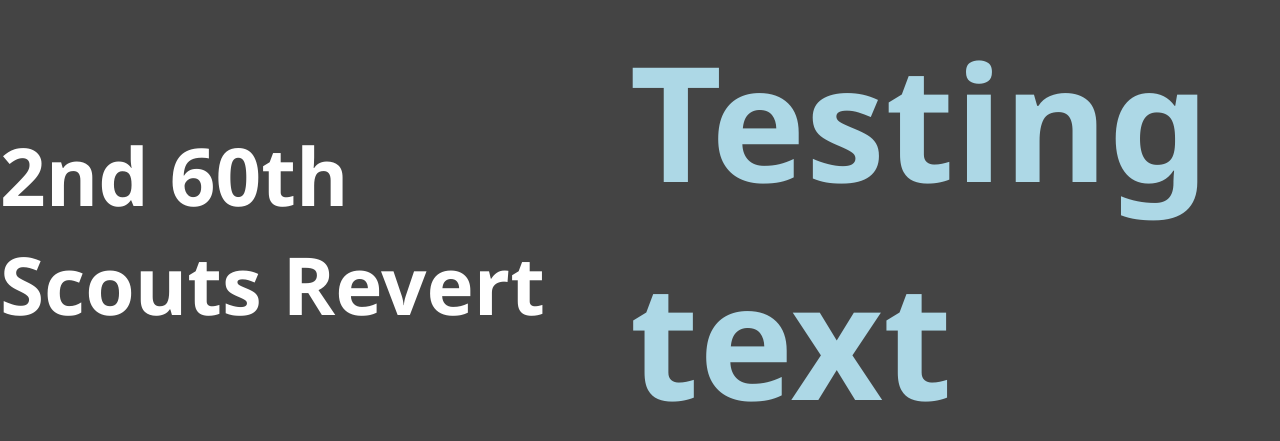
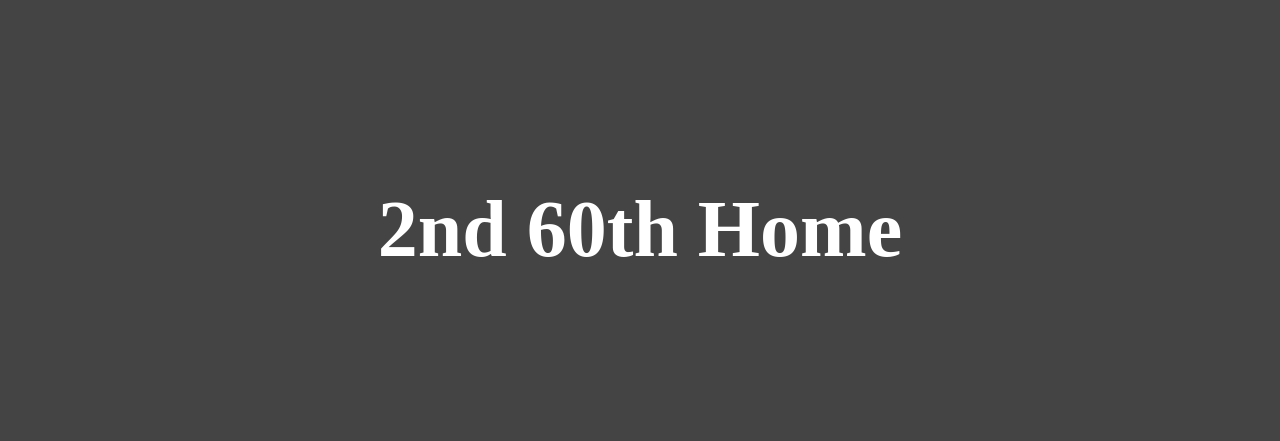
Before and after one commit to RKHTechnologies/2nd60thscouts, a React (Create React App) app: page / in a window 1280 px wide. Shown: the part 171-612 px from the top of the page. Built offline with nearby package versions, Linux system fonts and the light colour scheme.

Commit message:
Added home component, testing deployment issues

```diff
--- a/public/index.html
+++ b/public/index.html
@@ -9,7 +9,6 @@
       name="description"
       content="Web site created using create-react-app"
     />
-    <link rel="apple-touch-icon" href="%PUBLIC_URL%/logo192.png" />
     <!--
       manifest.json provides metadata used when your web app is installed on a
       user's mobile device or desktop. See https://developers.google.com/web/fundamentals/web-app-manifest/
--- a/src/App.tsx
+++ b/src/App.tsx
@@ -1,34 +1,10 @@
 import React from 'react';
-import styled from 'styled-components';
-import GlobalStyle from './Shared/GlobalStyle';
-
-const AppContainer = styled.div`
-  position: absolute;
-  top: 0;
-  bottom: 0;
-  right: 0;
-  left: 0;
-  background: #444;
-  color: white;
-  display: flex;
-  align-items: center;
-  justify-content: center;
-  font-weight: 900;
-  font-size: 5em;
-`;
-
-const Test = styled.span`
-  font-size: 2em;
-  color: lightblue;
-`;
+import Home from './Components/Home';
 
 function App() {
   return (
     <>
-      <GlobalStyle />
-      <AppContainer>
-        2nd 60th Scouts Revert <Test>Testing text</Test>
-      </AppContainer>
+      <Home />
     </>
   );
 }
--- /dev/null
+++ b/src/Components/Home.tsx
@@ -0,0 +1,28 @@
+import React, { FC } from 'react';
+import styled from 'styled-components';
+
+const AppContainer = styled.div`
+  position: absolute;
+  top: 0;
+  bottom: 0;
+  right: 0;
+  left: 0;
+  background: #444;
+  color: white;
+  display: flex;
+  align-items: center;
+  justify-content: center;
+  font-weight: 900;
+  font-size: 5em;
+`;
+
+// const Test = styled.span`
+//   font-size: 2em;
+//   color: lightblue;
+// `;
+
+const Home: FC = () => {
+    return <AppContainer>2nd 60th Home</AppContainer>;
+}
+
+export default Home;
```
Also changed, not shown: public/manifest.json.
